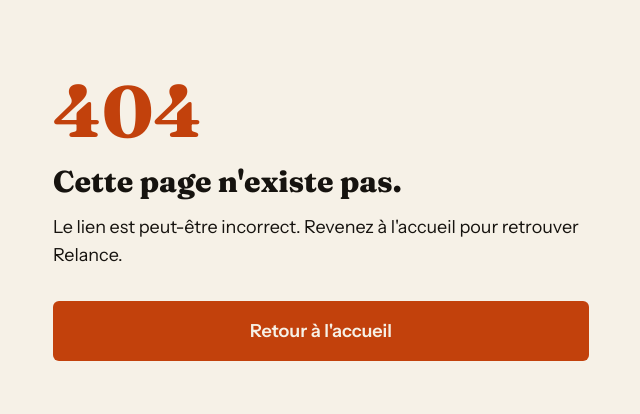
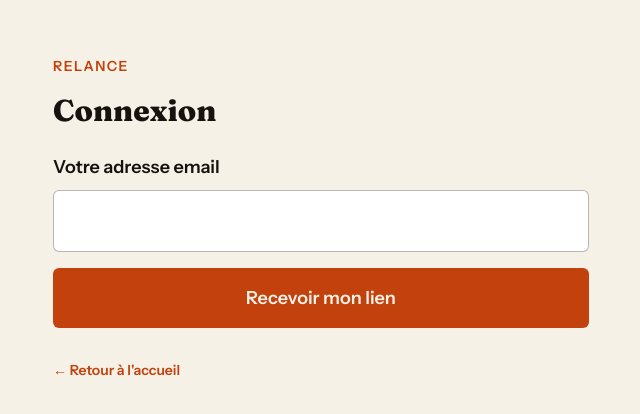
Before and after one commit to fabiendarrietlog-collab/Relance, a Next.js app: page /connexion in a window 1280 px wide. Before the commit this address had no page. Shown: the part 182-596 px from the top of the page, without its empty margins (319-959 px from the left). Built offline with nearby package versions, Linux system fonts and the light colour scheme.

Commit message:
Create page.tsx

```diff
--- /dev/null
+++ b/app/connexion/page.tsx
@@ -0,0 +1,82 @@
+"use client";
+
+import { useState } from "react";
+import { createClient } from "@/lib/supabase/client";
+
+export default function Connexion() {
+  const [email, setEmail] = useState("");
+  const [etat, setEtat] = useState<"attente" | "envoi" | "envoye" | "erreur">(
+    "attente"
+  );
+
+  async function envoyer(e: React.FormEvent<HTMLFormElement>) {
+    e.preventDefault();
+    setEtat("envoi");
+    const supabase = createClient();
+    const { error } = await supabase.auth.signInWithOtp({
+      email: email.trim(),
+      options: {
+        emailRedirectTo: `${window.location.origin}/auth/callback`,
+      },
+    });
+    setEtat(error ? "erreur" : "envoye");
+  }
+
+  return (
+    <main className="mx-auto flex min-h-screen max-w-xl flex-col justify-center px-5 py-10 font-texte">
+      <p className="text-sm font-semibold uppercase tracking-widest text-rouille">
+        Relance
+      </p>
+      <h1 className="mt-4 font-titre text-3xl font-extrabold leading-tight">
+        Connexion
+      </h1>
+
+      {etat === "envoye" ? (
+        <div className="mt-6">
+          <p className="text-lg">
+            C&apos;est envoyé. Ouvrez l&apos;email reçu à{" "}
+            <strong>{email}</strong> et appuyez sur le lien.
+          </p>
+          <p className="mt-3 text-sm text-encre/70">
+            Rien après une minute ? Regardez dans les courriers indésirables.
+            Ouvrez le lien sur le même appareil et le même navigateur que
+            celui-ci.
+          </p>
+        </div>
+      ) : (
+        <form onSubmit={envoyer} className="mt-6">
+          <label htmlFor="email" className="block font-semibold">
+            Votre adresse email
+          </label>
+          <input
+            id="email"
+            type="email"
+            required
+            autoComplete="email"
+            inputMode="email"
+            value={email}
+            onChange={(e) => setEmail(e.target.value)}
+            className="mt-2 w-full rounded-md border border-encre/30 bg-white px-4 py-4 text-lg"
+          />
+          <button
+            type="submit"
+            disabled={etat === "envoi"}
+            className="mt-4 flex w-full items-center justify-center rounded-md bg-rouille px-6 py-4 text-lg font-semibold text-papier disabled:opacity-60"
+          >
+            {etat === "envoi" ? "Envoi en cours..." : "Recevoir mon lien"}
+          </button>
+          {etat === "erreur" && (
+            <p className="mt-3 text-rouille">
+              L&apos;envoi a échoué. Vérifiez l&apos;adresse et réessayez dans
+              quelques minutes.
+            </p>
+          )}
+        </form>
+      )}
+
+      <a href="/" className="mt-8 text-sm font-semibold text-rouille">
+        &larr; Retour à l&apos;accueil
+      </a>
+    </main>
+  );
+}
```
